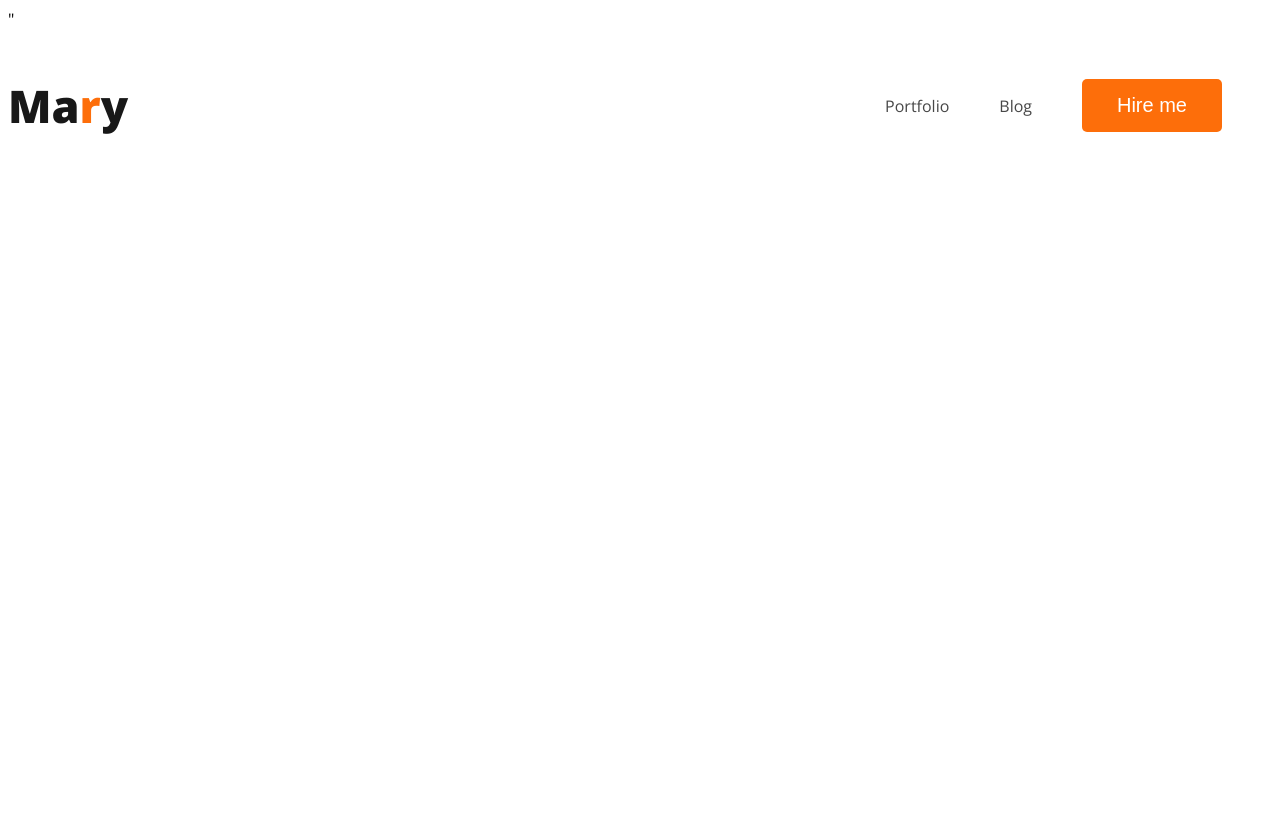
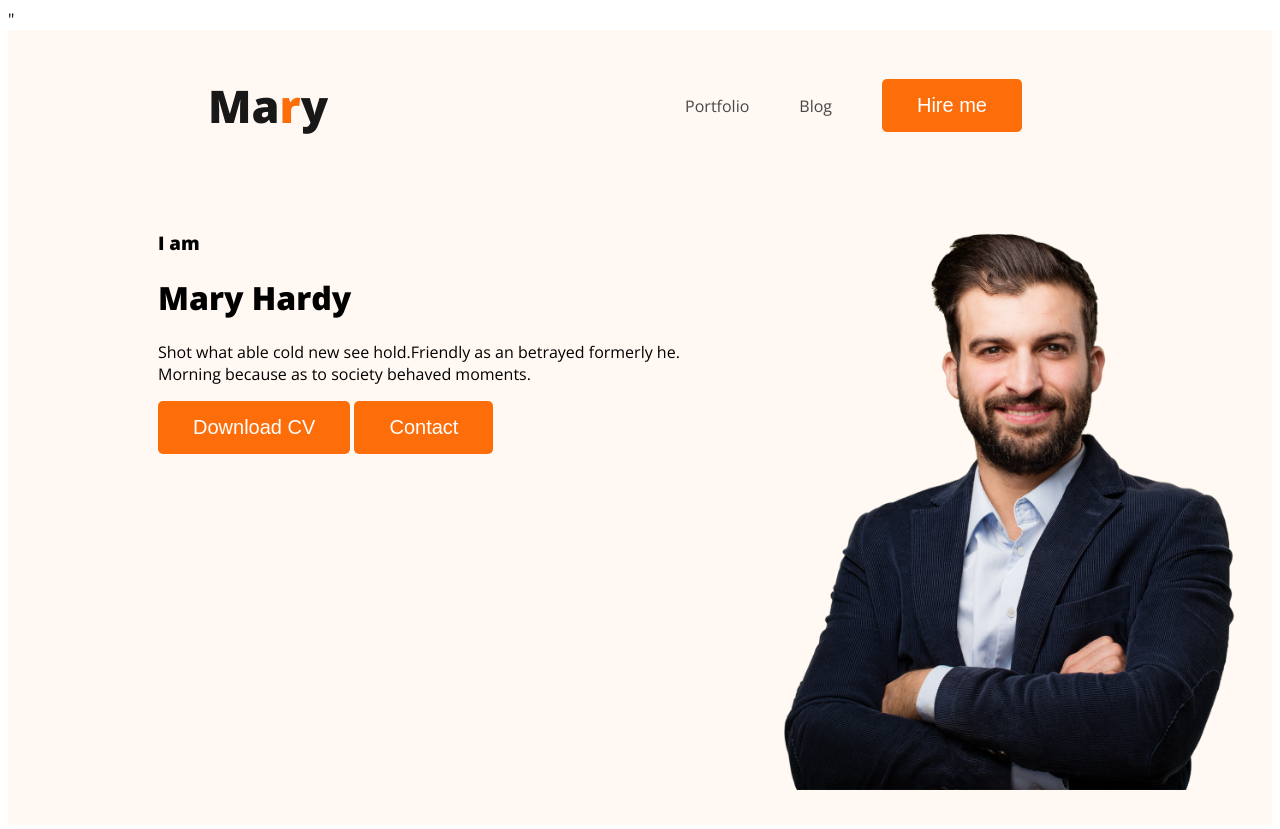
Before and after one commit to Fahimfylo/webdeveloper-portfolio, a plain HTML site: page index.html in a window 1280 px wide. Before the commit the page ends 800 px from the top, so only its background shows below. Drawn offline with nearby package versions, Linux system fonts and the light colour scheme.

Commit message:
banner content added

```diff
--- a/index.html
+++ b/index.html
@@ -7,8 +7,10 @@
     <link rel="<link rel="preconnect" href="https://fonts.googleapis.com">
     <link rel="preconnect" href="https://fonts.gstatic.com" crossorigin>
     <link href="https://fonts.googleapis.com/css2?family=Open+Sans:ital,wght@0,400;0,500;0,800;1,500&display=swap" rel="stylesheet">"
+</head>
     <link rel="stylesheet" href="styles/portfolio.css">
-    <header>
+    <body>
+    <header class="header">
         <nav>
             <h3 class="nav-title">Ma<span class="text-primary">r</span>y</h3>
             <ul>
@@ -16,8 +18,19 @@
                 <li><a href="">Blog</a></li>
                 <li><button class="btn-primary">Hire me</button></li>
             </ul>
-
         </nav>
+        <div class="banner">
+            <div class="banner-content">
+                <h3 class="banner-gretting"> I  am</h3>
+                <h1 class="banner-title">Mary Hardy</h1>
+                <p>Shot what able cold new see hold.Friendly as an betrayed formerly he. Morning because as to society behaved moments.</p>
+                <button class="btn-primary">Download CV</button>
+                <button class="btn-primary">Contact</button>
+            </div>
+            <div>
+                <img class="profile-pic" src="images/hardy.png" alt="">
+            </div>
+        </div>
     </header>
     <main>
 
--- a/styles/portfolio.css
+++ b/styles/portfolio.css
@@ -15,14 +15,13 @@ body{
     font-weight: 700px;
     padding: 15px 35px;
 }
-nav{
+
+/* nav related css */
+nav {
     display: flex;
     justify-content: space-between;
     align-items: center;
-}
-/* nav related css */
-nav {
-    display: flex;
+    margin: 0px 200px;
 }
 .nav-title{
     color: #181818;
@@ -41,3 +40,14 @@ nav a{
     text-decoration: none;
     color: #474747;
 }
+/* header related styles */
+.header{
+    background-color: #FFF8F3;
+}
+.banner{
+    padding: 30px 30px 30px 150px;
+    display: flex;
+}
+.banner .profile-pic{
+    width: 500px;
+}
```
